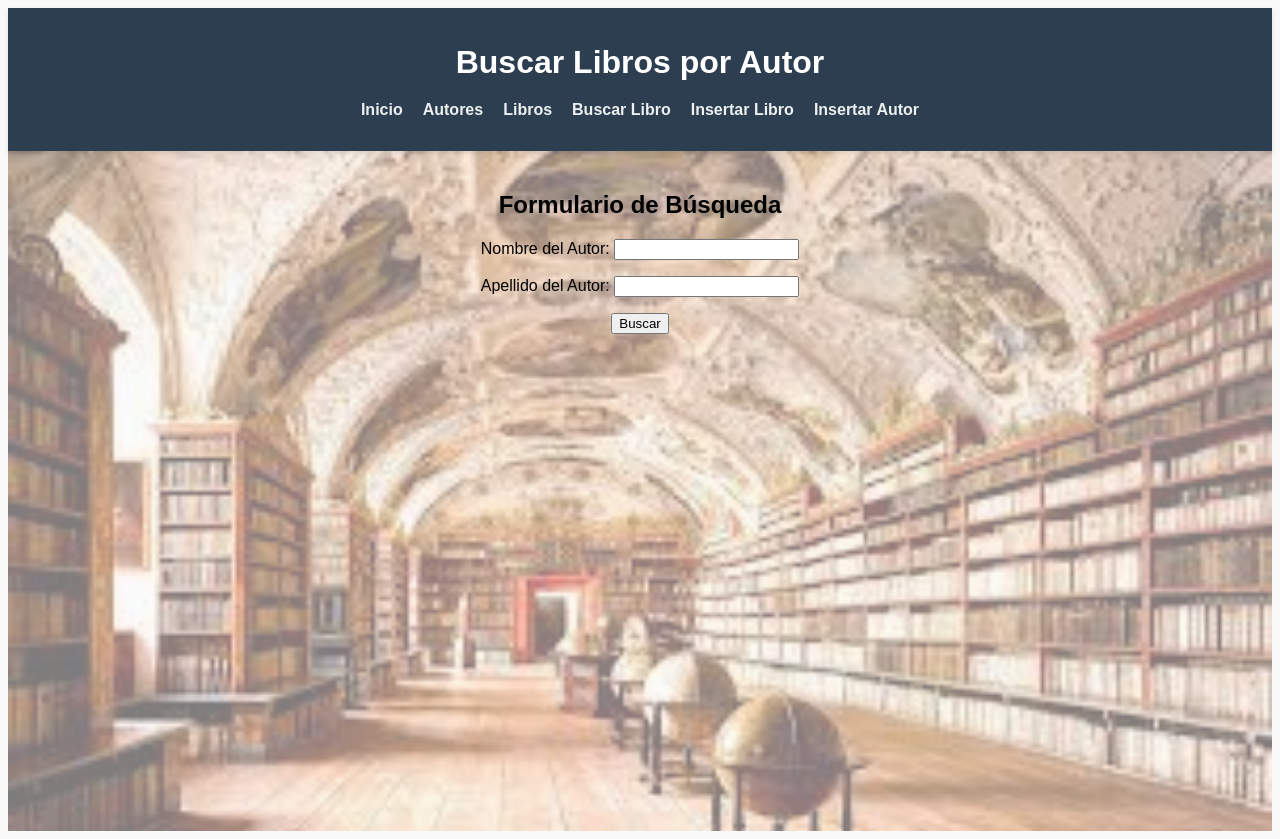
After one commit to raulibuarben/biblioteca_proyecto, a Django app: page /busqueda/ in a window 1280 px wide. The commit adds this page. Run offline with Django 5.2, Linux system fonts and the light colour scheme.

Commit message:
Se añade formulario de busqueda de libros por nombre y apellido. Se Completa el readme.

```diff
--- a/biblioteca/bibliotecaApp/forms.py
+++ b/biblioteca/bibliotecaApp/forms.py
@@ -20,3 +20,9 @@ class AutorForm(forms.ModelForm):
         widgets = {
             'fecha_nacimiento': forms.DateInput(attrs={'type': 'date'}),
         }
+
+
+# Formulario para la búsqueda de libros por nombre y apellido del autor
+class BusquedaAutorForm(forms.Form):
+    nombre = forms.CharField(label='Nombre del Autor', max_length=100)
+    apellido = forms.CharField(label='Apellido del Autor', max_length=100)
--- /dev/null
+++ b/biblioteca/bibliotecaApp/static/bibliotecaApp/CSS/busquedalibros.css
@@ -0,0 +1,87 @@
+body {
+    font-family: Arial, sans-serif;
+    background-color: #f9f9f9;
+    display: flex;
+
+    flex-direction: column;
+    min-height: 100vh;
+}
+/* Header y Navegación */
+header {
+    background-color: #2c3e50;
+    color: white;
+    padding: 1rem 0;
+    text-align: center;
+    box-shadow: 0 2px 5px rgba(0,0,0,0.1);
+}
+
+nav ul {
+    list-style: none;
+    padding: 0;
+    display: flex;
+    justify-content: center;
+    gap: 20px;
+}
+
+nav ul li a {
+    color: #ecf0f1;
+    text-decoration: none;
+    font-weight: bold;
+    transition: color 0.3s;
+}
+
+nav ul li a:hover {
+    color: #3498db;
+}
+table {
+    width: 80%;
+    margin: 0 auto;
+    border-collapse: collapse;
+    box-shadow: 0 2px 5px rgba(0, 0, 0, 0.1);
+    background-color: white;
+}
+
+th, td  {
+    padding: 8px;
+    border-bottom: 1px solid #ddd;
+    text-align: left;
+}
+
+tr:hover {
+    background-color: rgb(221, 221, 221);
+}
+
+h1 {
+    text-align: center;
+    margin-top: 20px;
+    margin-bottom: 20px;
+}
+
+/* Sección Principal con Imagen de Fondo */
+main {
+    position: relative;
+    min-height: 80vh;
+    display: flex;
+    flex-direction: column;
+    align-items: center;
+    text-align: center;
+    padding: 20px;
+    overflow: hidden; /* Para que el pseudo-elemento no se salga */
+}
+
+main::before {
+    content: "";
+    position: absolute;
+    top: 0;
+    left: 0;
+    width: 100%;
+    height: 100%;
+    /* Ruta a tu imagen */
+    background-image: url('/static/bibliotecaApp/images/fondo.jpeg');
+    background-size: cover;
+    background-position: center;
+    background-repeat: no-repeat;
+    /* Control de transparencia (0.1 es mucha, 0.9 es poca) */
+    opacity: 0.5;
+    z-index: -1; /* Envía la imagen detrás del texto */
+}
--- /dev/null
+++ b/biblioteca/bibliotecaApp/templates/bibliotecaApp/busquedalibro.html
@@ -0,0 +1,55 @@
+{% load static %}
+<!DOCTYPE html>
+<html lang="es">
+<head>
+    <meta charset="UTF-8">
+    <meta name="viewport" content="width=device-width, initial-scale=1.0">
+    <title>Buscar Libros por Autor</title>
+    <link rel="stylesheet" href="{% static 'bibliotecaApp/CSS/busquedalibros.css' %}">
+</head>
+<body>
+    <header>
+        <h1>Buscar Libros por Autor</h1>
+        <nav>
+            <ul>
+                <li><a href="{% url 'inicio' %}">Inicio</a></li>
+                <li><a href="{% url 'lista_autores' %}">Autores</a></li>
+                <li><a href="{% url 'lista_libros' %}">Libros</a></li>
+                <li><a href="{% url 'busquedalibro' %}">Buscar Libro</a></li>
+                <li><a href="{% url 'insertar_libro' %}">Insertar Libro</a></li>
+                <li><a href="{% url 'insertar_autor' %}">Insertar Autor</a></li>
+            </ul>
+        </nav>
+    </header>
+<main>
+    <section>
+        <h2>Formulario de Búsqueda</h2>
+        <form method="post">
+            {% csrf_token %}
+            {{ form.as_p }}
+            <button type="submit">Buscar</button>
+        </form>
+    </section>
+
+    {% if libros is not None %}
+        <hr>
+        <section>
+            {% if autor %}
+                <h3>Resultados para: {{ autor.nombre }} {{ autor.apellido }}</h3>
+                {% if libros %}
+                    <ul>
+                        {% for libro in libros %}
+                            <li>{{ libro.titulo }} ({{ libro.fecha_publicacion|date:"Y" }})</li>
+                        {% endfor %}
+                    </ul>
+                {% else %}
+                    <p>Este autor no tiene libros registrados.</p>
+                {% endif %}
+            {% else %}
+                <p style="color: red;">No se encontró ningún autor con ese nombre y apellido.</p>
+            {% endif %}
+        </section>
+    {% endif %}
+</main>
+</body>
+</html>
--- a/biblioteca/bibliotecaApp/templates/bibliotecaApp/inicio.html
+++ b/biblioteca/bibliotecaApp/templates/bibliotecaApp/inicio.html
@@ -15,6 +15,7 @@
                 <li><a href="{% url 'inicio' %}">Inicio</a></li>
                 <li><a href="{% url 'lista_autores' %}">Autores</a></li>
                 <li><a href="{% url 'lista_libros' %}">Libros</a></li>
+                <li><a href="{% url 'busquedalibro' %}">Buscar Libro</a></li>
                 <li><a href="{% url 'insertar_libro' %}">Insertar Libro</a></li>
                 <li><a href="{% url 'insertar_autor' %}">Insertar Autor</a></li>
             </ul>
--- a/biblioteca/bibliotecaApp/templates/bibliotecaApp/lista_autores.html
+++ b/biblioteca/bibliotecaApp/templates/bibliotecaApp/lista_autores.html
@@ -15,6 +15,7 @@
                 <li><a href="{% url 'inicio' %}">Inicio</a></li>
                 <li><a href="{% url 'lista_autores' %}">Autores</a></li>
                 <li><a href="{% url 'lista_libros' %}">Libros</a></li>
+                <li><a href="{% url 'busquedalibro' %}">Buscar Libro</a></li>
                 <li><a href="{% url 'insertar_libro' %}">Insertar Libro</a></li>
                 <li><a href="{% url 'insertar_autor' %}">Insertar Autor</a></li>
             </ul>
--- a/biblioteca/bibliotecaApp/templates/bibliotecaApp/lista_libros.html
+++ b/biblioteca/bibliotecaApp/templates/bibliotecaApp/lista_libros.html
@@ -15,6 +15,7 @@
                 <li><a href="{% url 'inicio' %}">Inicio</a></li>
                 <li><a href="{% url 'lista_autores' %}">Autores</a></li>
                 <li><a href="{% url 'lista_libros' %}">Libros</a></li>
+                <li><a href="{% url 'busquedalibro' %}">Buscar Libro</a></li>
                 <li><a href="{% url 'insertar_libro' %}">Insertar Libro</a></li>
                 <li><a href="{% url 'insertar_autor' %}">Insertar Autor</a></li>
             </ul>
--- a/biblioteca/bibliotecaApp/urls.py
+++ b/biblioteca/bibliotecaApp/urls.py
@@ -7,6 +7,5 @@ urlpatterns = [
     path('insertarlibro/', views.insertar_libro, name='insertar_libro'),
     path('insertarautor/', views.insertar_autor, name='insertar_autor'),
     path('', views.inicio, name='inicio'),
-
-
+    path('busqueda/', views.libros_por_autor, name='busquedalibro'),
 ]
--- a/biblioteca/bibliotecaApp/views.py
+++ b/biblioteca/bibliotecaApp/views.py
@@ -1,6 +1,6 @@
 from django.shortcuts import redirect, render
 
-from .forms import AutorForm, LibroForm
+from .forms import AutorForm, BusquedaAutorForm, LibroForm
 from .models import Autor, Libro
 
 # Create your views here.
@@ -43,3 +43,29 @@ def insertar_autor(request):
 # Vista para la página de inicio
 def inicio(request):
     return render(request, 'bibliotecaApp/inicio.html')
+
+# Vista para el formulario de búsqueda de libros por nombre y apellido del autor
+
+
+def libros_por_autor(request):
+    form = BusquedaAutorForm()
+    libros = None
+    autor = None
+
+    if request.method == 'POST':
+        form = BusquedaAutorForm(request.POST)
+        if form.is_valid():
+            nombre = form.cleaned_data['nombre']
+            apellido = form.cleaned_data['apellido']
+            try:
+                autor = Autor.objects.get(nombre=nombre, apellido=apellido)
+                # Usamos el campo 'autores' que descubrimos antes por el error
+                libros = Libro.objects.filter(autores=autor)
+            except Autor.DoesNotExist:
+                libros = [] # Autor no encontrado
+
+    return render(request, 'bibliotecaApp/busquedalibro.html', {
+        'form': form,
+        'libros': libros,
+        'autor': autor
+    })
```
Also changed, not shown: README.md.
